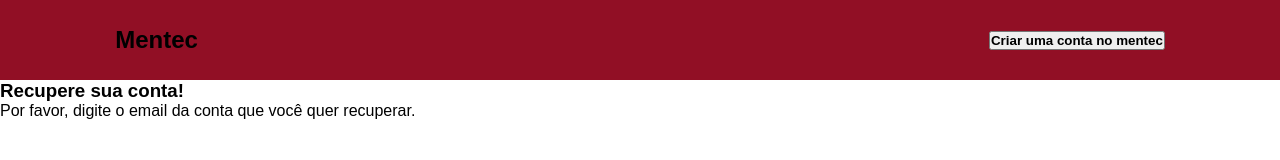
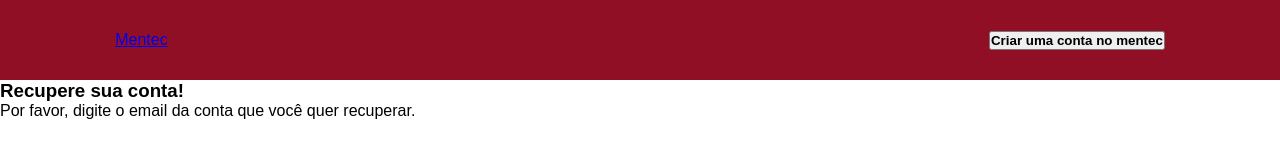
Before and after one commit to devGusta2/Mentec, a React (Create React App) app: page /Recovery in a window 1280 px wide. Shown: the top 160 px of the page. Built offline with nearby package versions, Linux system fonts and the light colour scheme.

Commit message:
Link to main page

```diff
--- a/src/Pages/Recovery/index.js
+++ b/src/Pages/Recovery/index.js
@@ -1,10 +1,11 @@
 import styles from './Recovery.module.css';
+import { Link } from 'react-router-dom';
 export default function Recovery() {
     return (
 
         <div className={styles.main}>
             <div className={styles.header}>
-                <h2>Mentec</h2>
+                <Link id={styles.title} to='/'>Mentec</Link>
                 <button id={styles.cadBtn}>
                     <h4>Criar uma conta no mentec</h4>
                 </button>
```
